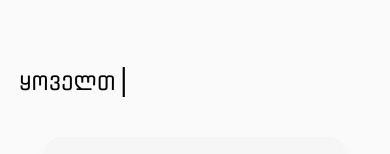
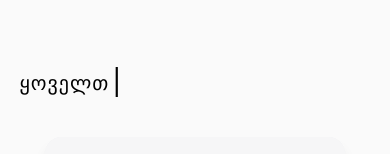
Before and after one commit to Dadu400/untold-things-frontend, a React (Create React App) app: page / in a window 390 px wide. Shown: the part 323-477 px from the top of the page. Built offline with nearby package versions, Linux system fonts and the light colour scheme; a web font is replaced by a local one.

Commit message:
Add new font and responsive design

```diff
--- a/src/components/posts/TypedText.tsx
+++ b/src/components/posts/TypedText.tsx
@@ -20,7 +20,7 @@ function TypedText() {
     }, []);
     return (
         <div>
-            <span ref={textRef}  className='text-xl font-light tracking-wider font-bpg'></span>
+            <span ref={textRef}  className='text-xl md:text-3xl font-light tracking-wider font-firago'></span>
         </div>
     );
 }
```
